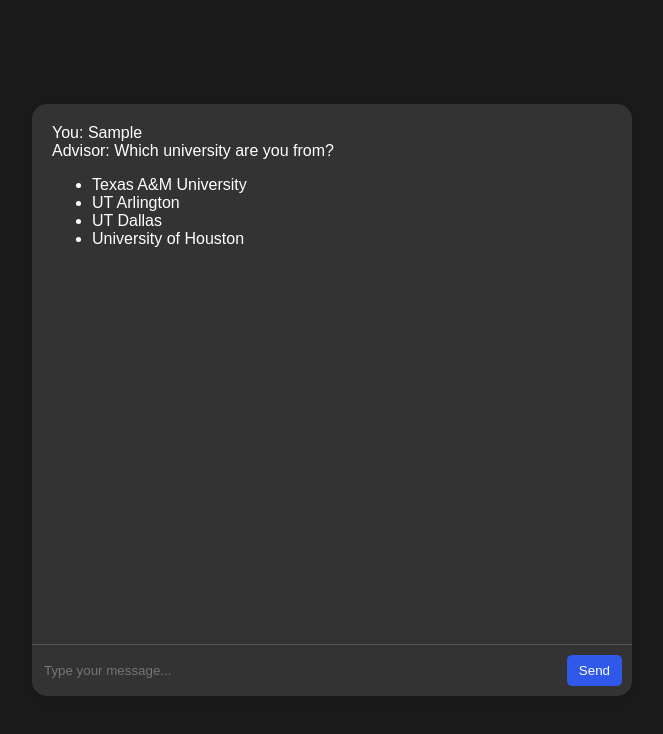
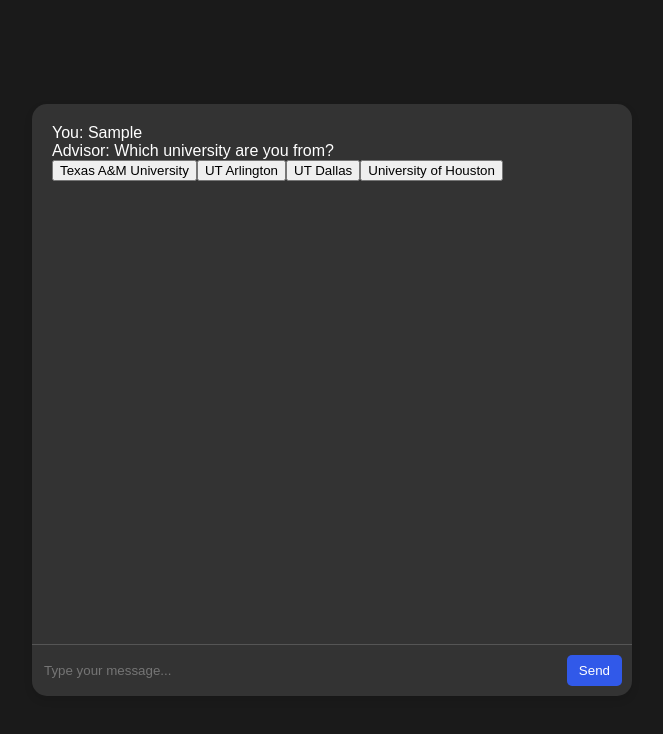
Before and after one commit to sidc43/TAMU-Hack, a website: page public/pages/home/index.html in a window 1280 px wide. Both pictures are taken after typing "Sample" into the empty fields and a click on the button "Send". Shown: the whole page, without its empty margins (308-971 px from the left). Drawn offline with Linux system fonts and the light colour scheme.

Commit message:
just some changess

```diff
--- a/public/pages/home/index.html
+++ b/public/pages/home/index.html
@@ -5,6 +5,7 @@
     <meta name="viewport" content="width=device-width, initial-scale=1.0" />
     <title>AdvisorGPT Chat</title>
     <link rel="stylesheet" href="styles.css" />
+    <script src="main.js"></script>
   </head>
   <body>
     <div id="chat-container">
@@ -14,6 +15,5 @@
         <button id="send-button" onclick="sendMessage()">Send</button>
       </div>
     </div>
-    <script src="main.js"></script>
   </body>
 </html>
--- a/public/pages/home/main.js
+++ b/public/pages/home/main.js
@@ -49,22 +49,22 @@
   advisorMessage.className = "advisor-message";
   advisorMessage.textContent = "Advisor: " + message;
 
-  var optionsList = document.createElement("ul");
-  optionsList.className = "options-list";
+  var optionsContainer = document.createElement("div");
+  optionsContainer.className = "options-container";
 
   options.forEach(function (option) {
-    var listItem = document.createElement("li");
-    listItem.textContent = option;
-    listItem.onclick = function () {
+    var optionButton = document.createElement("button");
+    optionButton.textContent = option;
+    optionButton.onclick = function () {
       document.getElementById("input-text").value = option;
       sendMessage();
     };
 
-    optionsList.appendChild(listItem);
+    optionsContainer.appendChild(optionButton);
   });
 
   chatMessages.appendChild(advisorMessage);
-  chatMessages.appendChild(optionsList);
+  chatMessages.appendChild(optionsContainer);
 
   currentStep++;
 }
@@ -74,8 +74,6 @@
   var chatMessages = document.getElementById("chat-messages");
   var advisorMessage = document.createElement("div");
   advisorMessage.className = "advisor-message";
-  advisorMessage.textContent = "Advisor: Great! Now, let me know your major.";
-
   chatMessages.appendChild(advisorMessage);
 
   currentStep++;
@@ -92,4 +90,6 @@
   chatMessages.appendChild(advisorMessage);
 
   // Add logic to connect with AdvisorGPT or perform other actions based on user input
+  // For now, let's assume the conversation ends here.
+  currentStep++;
 }
```
